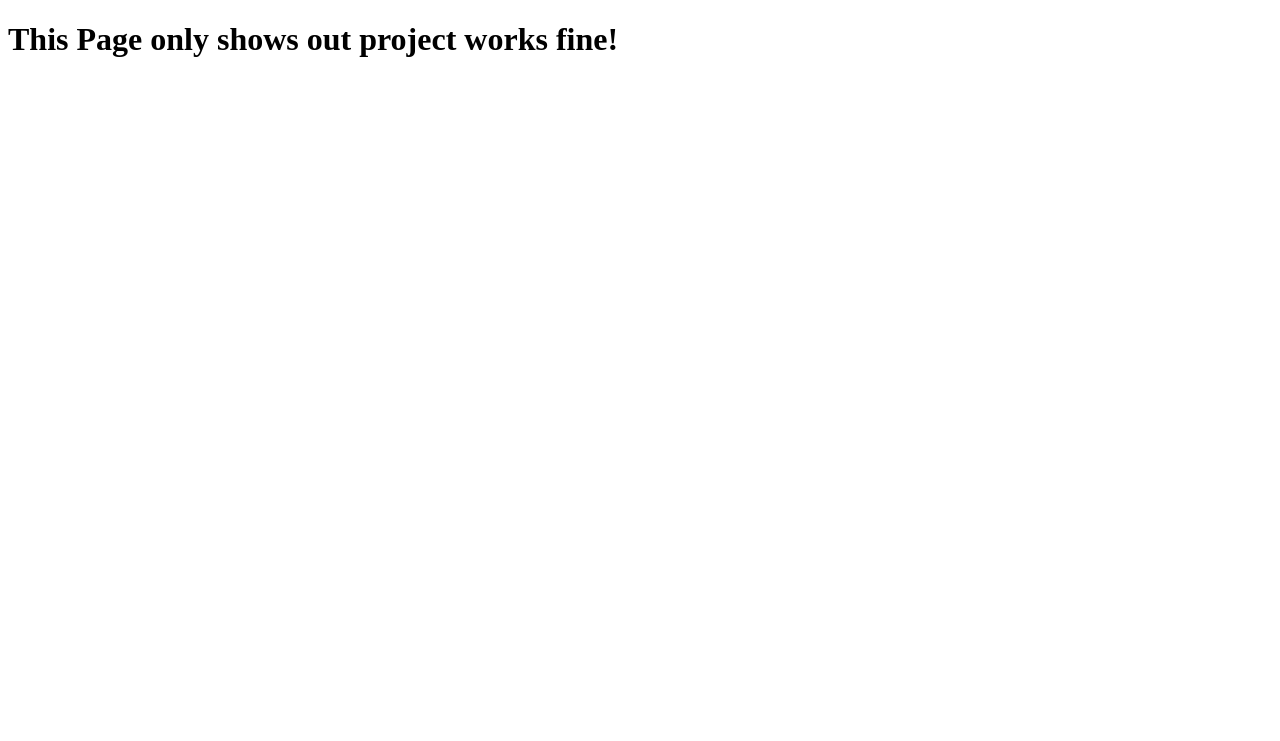
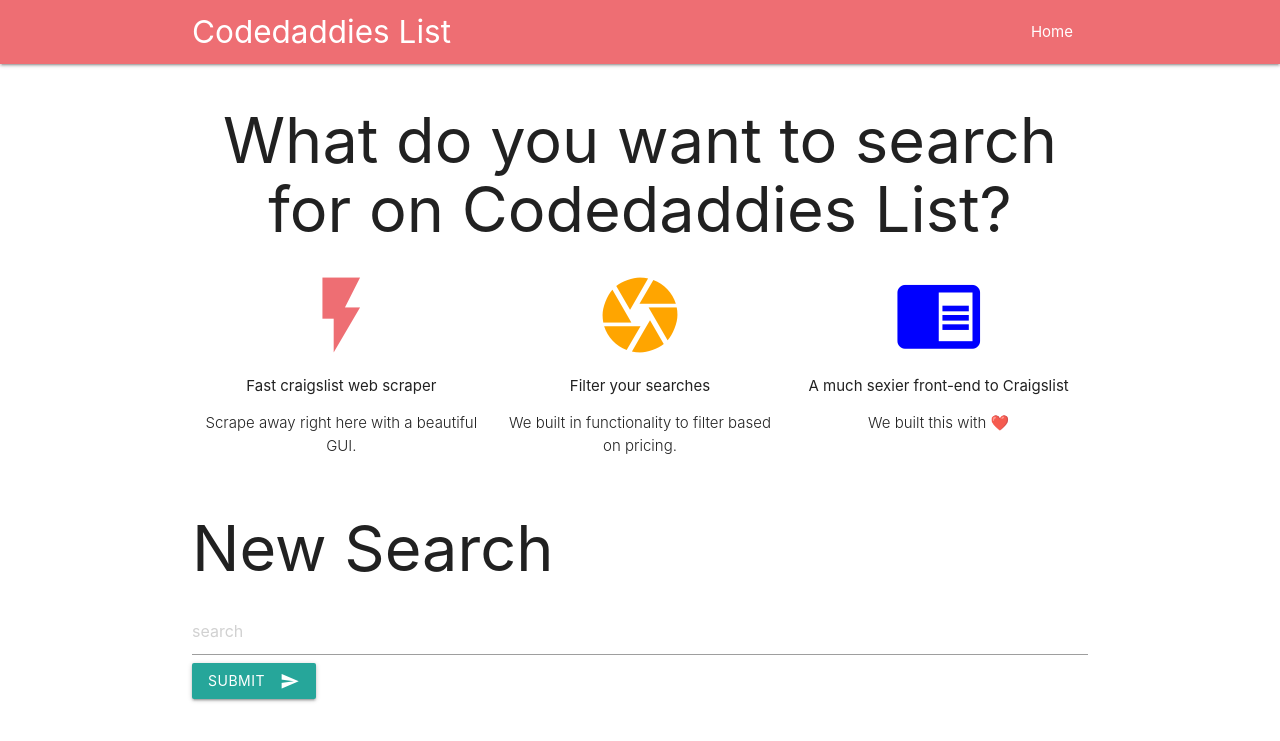
Before and after one commit to Jaydeepsinh4076/jd2, a Django app: template templates/base.html in a window 1280 px wide. Shown: the top 741 px of the page. Run offline with Django 3.2, Linux system fonts and the light colour scheme; the template is opened without the code that fills it, so the values that code supplies are empty.

Commit message:
Add Front-end and requirements file

```diff
--- a/codedaddies_list/settings.py
+++ b/codedaddies_list/settings.py
@@ -56,7 +56,7 @@ ROOT_URLCONF = 'codedaddies_list.urls'
 TEMPLATES = [
     {
         'BACKEND': 'django.template.backends.django.DjangoTemplates',
-        'DIRS': [TEDMPLATE_DIR,],
+        'DIRS': [TEDMPLATE_DIR, ],
         'APP_DIRS': True,
         'OPTIONS': {
             'context_processors': [
--- a/codedaddies_list/urls.py
+++ b/codedaddies_list/urls.py
@@ -18,6 +18,6 @@ from django.urls import path, include
 
 
 urlpatterns = [
-    path('css/',include('my_app.urls')),
+    path('', include('my_app.urls')),
     path('admin/', admin.site.urls),
 ]
--- a/my_app/urls.py
+++ b/my_app/urls.py
@@ -3,4 +3,5 @@ from . import views
 
 urlpatterns = [
     path('', views.home, name='home'),
+    path('new_search', views.new_search, name='new_search'),
 ]
--- a/templates/base.html
+++ b/templates/base.html
@@ -1,10 +1,66 @@
-<!DOCTYPE html>
+{% load static %}
+
 <html lang="en">
 <head>
     <meta charset="UTF-8">
-    <title>Code daddies List</title>
+    <title>Codedaddies List</title>
+    <meta charset="UTF-8"/>
+    <meta name="viewport" content="width=device-width, initial-scale=1"/>
+    <link rel="stylesheet" href="{% static 'css/style.css' %}">
+    <link rel="stylesheet" href="https://cdnjs.cloudflare.com/ajax/libs/materialize/1.0.0/css/materialize.min.css">
+    <link href="https://fonts.googleapis.com/icon?family=Material+Icons" rel="stylesheet">
 </head>
 <body>
-<h1>This Page only shows out project works fine!</h1>
+<nav>
+    <div class="container nav-wrapper">
+        <a href="/" class="brand-logo">Codedaddies List</a>
+        <ul id="nav-mobile" class="right">
+            <li><a href="/">Home</a></li>
+        </ul>
+    </div>
+</nav>
+<div class="container">
+    <h1 style="text-align: center">What do you want to search for on Codedaddies List?</h1>
+    <div class="row">
+        <div class="col s4">
+            <!-- Promo Content 1 goes here -->
+            <div class="center">
+                <i class="large material-icons" style="color: #EE6E73">flash_on</i>
+                <p>Fast craigslist web scraper</p>
+                <p class="light center">Scrape away right here with a beautiful GUI.</p>
+            </div>
+        </div>
+
+        <div class="col s4">
+            <!-- Promo Content 2 goes here -->
+            <div class="center">
+                <i class="large material-icons" style="color: orange">camera</i>
+                <p>Filter your searches</p>
+                <p class="light center">We built in functionality to filter based on pricing.</p>
+            </div>
+        </div>
+
+        <div class="col s4">
+            <!-- Promo Content 3 goes here -->
+            <div class="center">
+                <i class="large material-icons" style="color: blue">chrome_reader_mode</i>
+                <p>A much sexier front-end to Craigslist</p>
+                <p class="light center">We built this with ❤️</p>
+            </div>
+        </div>
+    </div>
+    <h1>New Search</h1>
+    <form action="{% url 'new_search' %}" method="post">
+        {% csrf_token %}
+        <input type="text" name="search" placeholder="search">
+        <button class="btn waves-effect waves-light" type="submit" name="action">Submit
+            <i class="material-icons right">send</i>
+        </button>
+    </form>
+     {% block content %}
+
+    {% endblock content %}
+</div>
+<script src="https://cdnjs.cloudflare.com/ajax/libs/materialize/1.0.0/js/materialize.min.js"></script>
 </body>
 </html>
--- /dev/null
+++ b/templates/my_app/new_search.html
@@ -0,0 +1,5 @@
+{% extends 'base.html' %}
+
+{% block content %}
+<h2 style="text-align : center;">{{ search | title}}</h2>
+{% endblock content %}
```
Also changed, not shown: my_app/views.py (+10 -0 lines), requirements.txt (added, +24 -0 lines).
